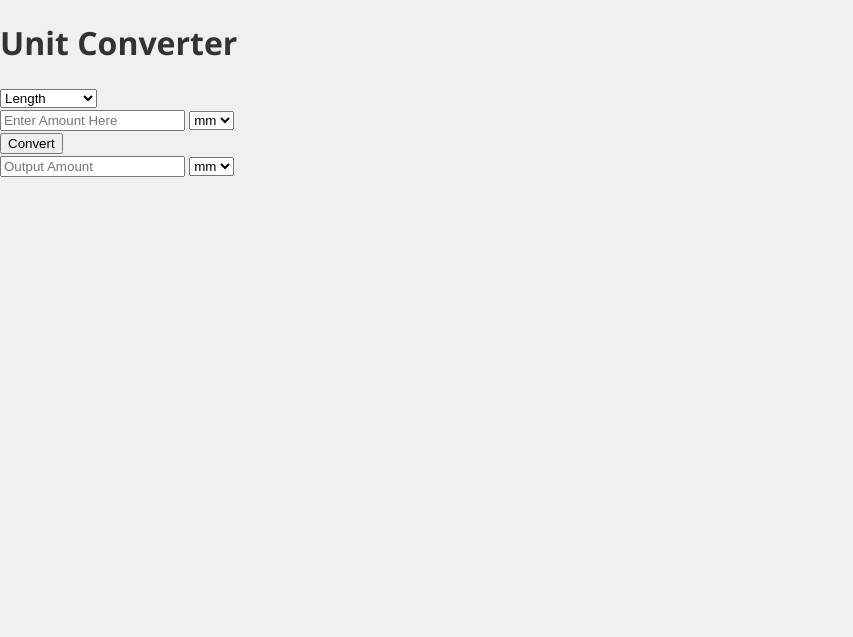
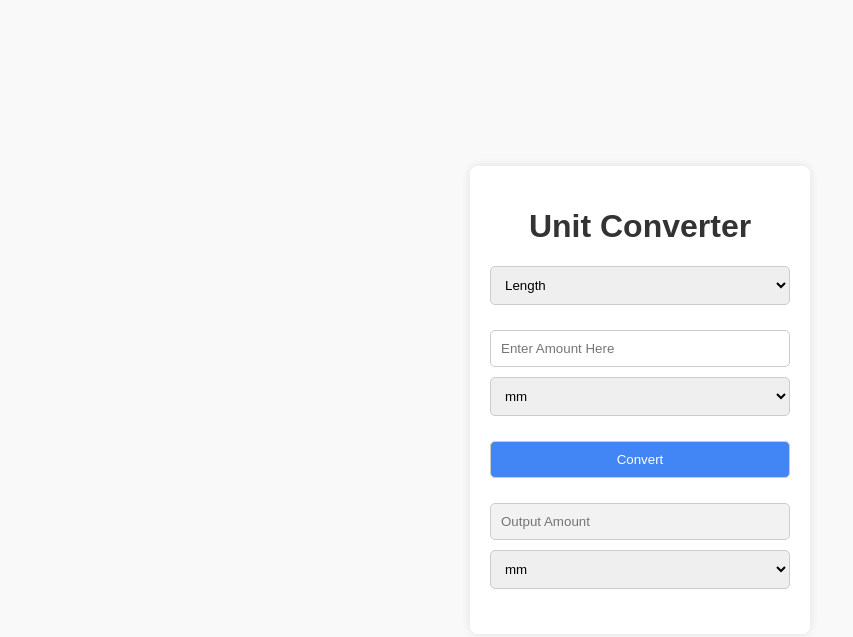
Before and after one commit to isai7710/Simple-Web-Dev-Projects, a plain HTML site: page unit_converter/index.html in a window 1280 px wide. Shown: the whole page, without its empty margins (0-853 px from the left). Drawn offline with Linux system fonts and the light colour scheme.

Commit message:
styled and organized, looking better

```diff
--- a/unit_converter/index.html
+++ b/unit_converter/index.html
@@ -8,6 +8,7 @@
     <link rel='stylesheet' type='text/css' media='screen' href='styles.css'>
 </head>
 <body>
+    <div class="main-container">
         <h1>Unit Converter</h1>
         <div class="unit-choice-container">
             <select id="unit-type">
@@ -33,6 +34,7 @@
                 <!-- Options will be dynamically populated using JavaScript -->
             </select>
         </div>
+    </div>
 
     <script src='script.js'></script>
 </body>
--- a/unit_converter/styles.css
+++ b/unit_converter/styles.css
@@ -1,17 +1,60 @@
+/* Centering the main container */
 body {
-    font-family: 'Segoe UI', Tahoma, Geneva, Verdana, sans-serif;
-    background-color: #f0f0f0; /* Light gray background */
-    color: #333; /* Dark text color */
-    margin: 0;
-    padding: 0;
-    height: 100vh;
-}
-
-/*
-div {
-    font-family: 'Arial', sans-serif;
     display: flex;
     justify-content: center;
     align-items: center;
+    height: 100vh;
+    margin: 0;
+    font-family: Arial, sans-serif;
+    background-color: #f9f9f9; /* Light gray background */
 }
-*/
+
+  /* Styling for the main container */
+.main-container {
+    width: 300px; /* Adjust width as needed */
+    padding: 20px;
+    background-color: #fff; /* White background */
+    border-radius: 8px;
+    box-shadow: 0 0 10px rgba(0, 0, 0, 0.1); /* Subtle shadow effect */
+}
+
+  /* Styling for the header */
+h1 {
+    text-align: center;
+    color: #333; /* Dark text color */
+}
+
+  /* Styling for the input, select, and button */
+.input-container,
+.output-container {
+    margin: 15px 0;
+}
+
+input[type="number"],
+select,
+button {
+    width: 100%;
+    padding: 10px;
+    margin-bottom: 10px;
+    border: 1px solid #ccc; /* Border for input/select/button */
+    border-radius: 5px;
+    box-sizing: border-box;
+}
+
+  /* Styling for the button */
+button {
+    background-color: #4285f4; /* Blue color for button background */
+    color: white; /* White text color */
+    cursor: pointer;
+    transition: background-color 0.3s ease;
+}
+
+button:hover {
+    background-color: #357ae8; /* Darker blue on hover */
+}
+
+  /* Styling for the output amount */
+#output-amount {
+    background-color: #f2f2f2; /* Light gray for output background */
+    color: #333; /* Dark text color */
+}
```
Lines whose indentation alone changed are shown as unchanged.
